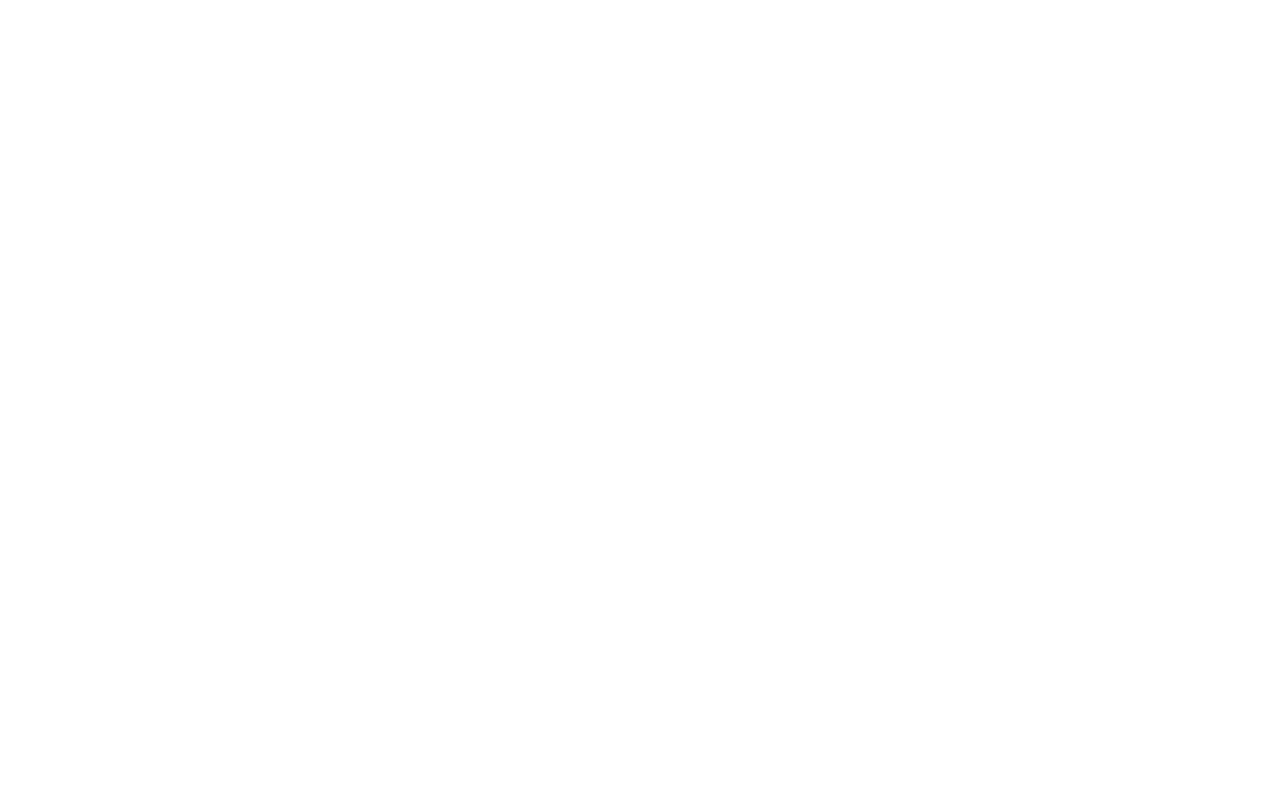
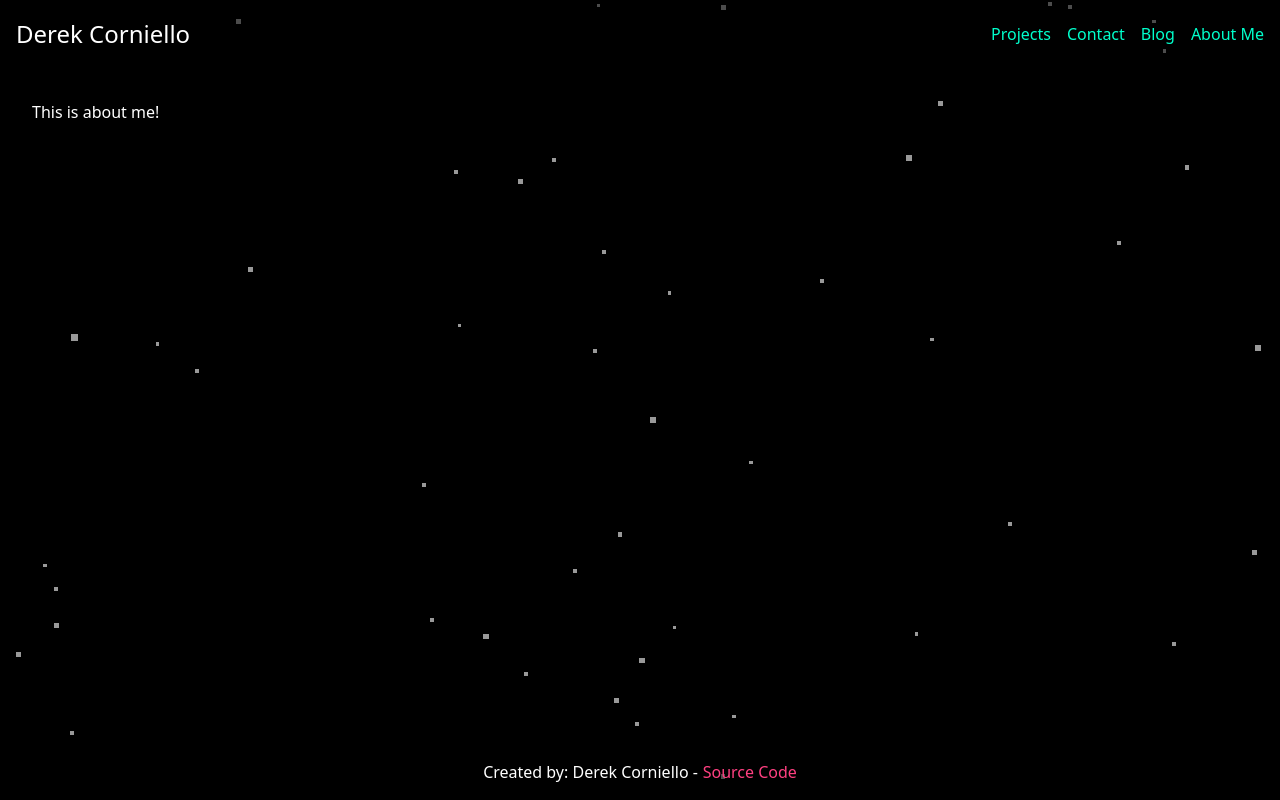
Before and after one commit to DerekCorniello/DerekCorniello.github.io, a Vue app: page /about-me in a window 1280 px wide. Before the commit this address had no page. Built offline with nearby package versions, Linux system fonts and the light colour scheme.

Commit message:
fixed basepage

```diff
--- a/src/components/BasePage.vue
+++ b/src/components/BasePage.vue
@@ -38,6 +38,7 @@
 </script>
 
 <style scoped>
+
 .base-page {
   display: flex;
   flex-direction: column;
@@ -49,7 +50,6 @@
   color: white;
   width: 100%;
   padding: 1rem;
-  z-index: 10;
 }
 
 .page-header .header-content {
@@ -106,6 +106,7 @@
 .page-content {
   flex-grow: 1;
   padding: 2rem;
+  color: white;
 }
 
 /* Media queries for responsiveness */
--- a/src/components/Starfield.vue
+++ b/src/components/Starfield.vue
@@ -26,5 +26,6 @@
   left: 0;
   width: 100%;
   height: 100%;
+  z-index: -1;
 }
 </style>
--- a/src/components/TerminalGreeting.vue
+++ b/src/components/TerminalGreeting.vue
@@ -46,7 +46,6 @@
   color: #00ffcc; /* Terminal green */
   white-space: nowrap;
   padding: 1rem;
-  z-index: 10;
   border-radius: 10px; /* Optional rounded corners for terminal box */
   width: 50ch; /* Width is fixed to accommodate the text and the > symbol (adjust '40ch' as needed) */
   background-color: rgba(0, 0, 0, 0.5); /* Semi-transparent background for the terminal */
--- a/src/router/index.js
+++ b/src/router/index.js
@@ -1,6 +1,6 @@
 import { createRouter, createWebHistory } from 'vue-router'
 import Home from '@/views/Home.vue'
-import BasePage from '../components/BasePage.vue'
+import AboutMe from '@/views/AboutMe.vue'
 
 const router = createRouter({
   history: createWebHistory(import.meta.env.BASE_URL),
@@ -11,9 +11,9 @@
       component: Home,
     },
     {
-      path: '/base',
-      name: 'base',
-      component: BasePage,
+      path: '/about-me',
+      name: 'about',
+      component: AboutMe,
     },
   ],
 })
--- /dev/null
+++ b/src/views/AboutMe.vue
@@ -0,0 +1,22 @@
+<template>
+    <BasePage>
+        <div>
+            <h1>This is about me!</h1>
+        </div>
+    </BasePage>
+</template>
+
+<script>
+import BasePage from '@/components/BasePage.vue';
+
+export default {
+  name: 'about',
+  components: {
+      BasePage
+  },
+};
+</script>
+
+<style scoped>
+
+</style>
```
